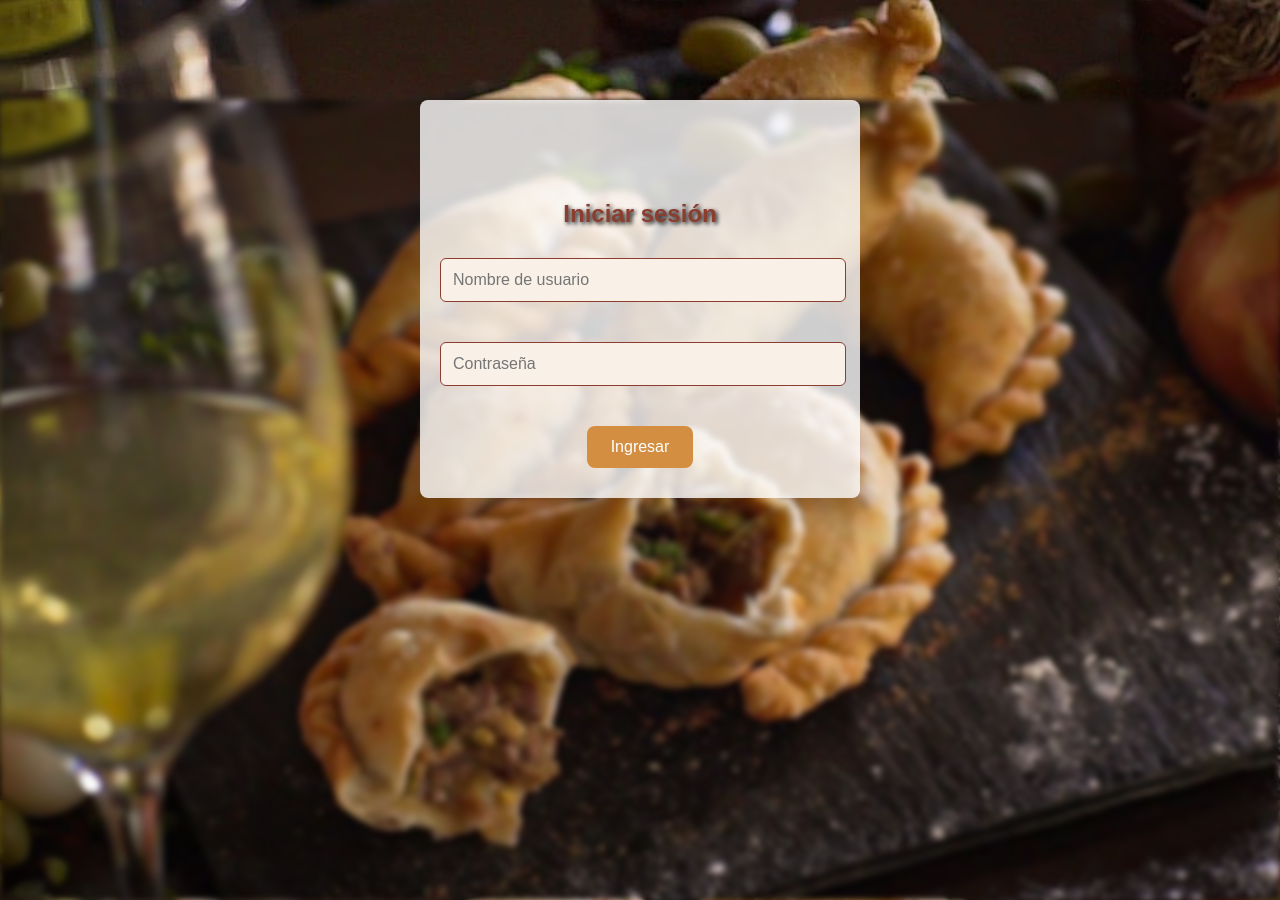
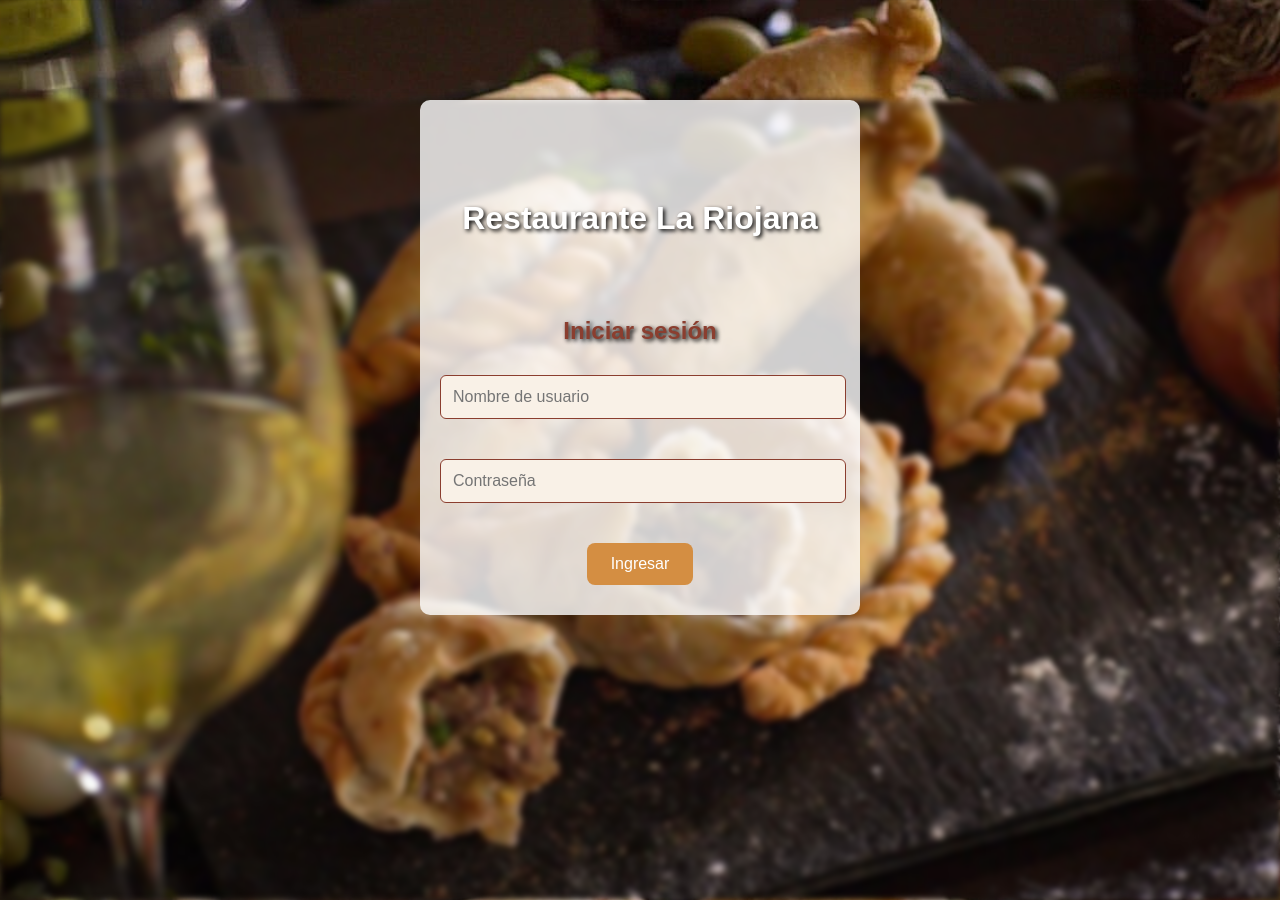
Before and after one commit to dagacrea/RestauranteLB, a React (Vite) app in the folder Front-End/Restaurante/: page / in a window 1280 px wide. Built offline with nearby package versions, Linux system fonts and the light colour scheme.

Commit message:
modificando el login

```diff
--- a/Front-End/Restaurante/src/Componentes/Login.css
+++ b/Front-End/Restaurante/src/Componentes/Login.css
@@ -1,7 +1,7 @@
 .login-container {
     background-color: rgba(255, 255, 255, 0.8);
     padding: 20px;
-    border-radius: 8px;
+    border-radius: 10px;
     width: 100%;
     max-width: 400px;
     margin: 100px auto;
@@ -37,6 +37,7 @@
 
   .login-container button:hover {
     background-color: #c97d3d;
+    color: #000000;
   }
 
   .error {
--- a/Front-End/Restaurante/src/Componentes/Login.jsx
+++ b/Front-End/Restaurante/src/Componentes/Login.jsx
@@ -4,6 +4,7 @@ import './Login.css';
 const Login = () => {
   return (
     <div className="login-container">
+      <h1>Restaurante La Riojana</h1>
       <h2>Iniciar sesión</h2>
       <form onSubmit={(e) => e.preventDefault()}>
         <input type="text" placeholder="Nombre de usuario"/>
```
